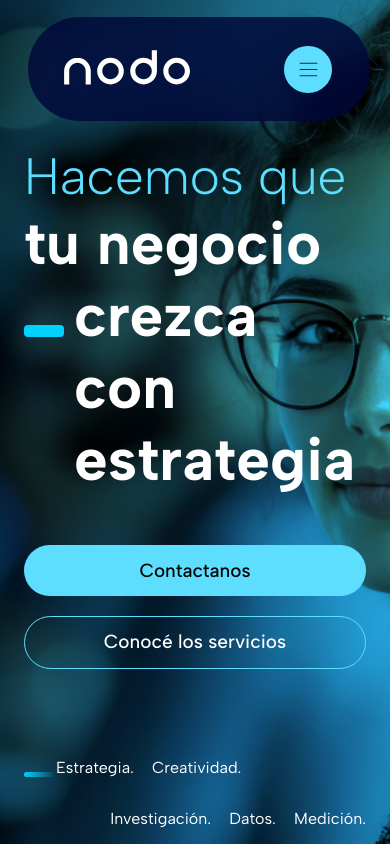
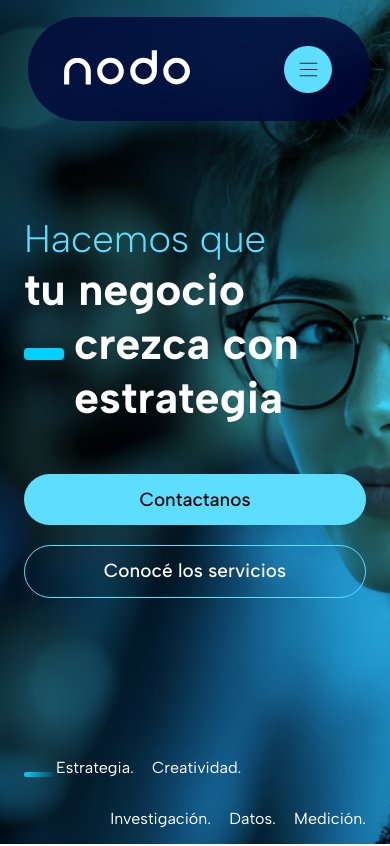
Before and after one commit to matisj993/Nodo-test, a Next.js app: page / in a window 390 px wide. Shown: the top 846 px of the page. Built offline with nearby package versions, Linux system fonts and the light colour scheme.

Commit message:
Fix text in Hero banner

```diff
--- a/src/components/BannerComponent/BannerComponent.module.scss
+++ b/src/components/BannerComponent/BannerComponent.module.scss
@@ -144,7 +144,7 @@
     font-size: 3.22044rem;
   }
   @media screen and (max-width: 768px) {
-    font-size: 3.19606rem;
+    font-size: 2.4rem;
   }
 }
 
@@ -160,7 +160,7 @@
   }
 
   @media (max-width: 768px) {
-   font-size: 3.76706rem;
+   font-size: 2.8rem;
   }
 }
 .subtitleBefore {
@@ -180,7 +180,7 @@
   @media screen and (max-width: 768px) {
     align-items: start;
     gap: 10px;
-   font-size: 3.76706rem;
+   font-size: 2.8rem;
   }
 
   &::before {
@@ -192,7 +192,7 @@
     flex-shrink: 0;
     margin-bottom: 1.5rem;
     @media screen and (max-width: 768px) {
-      margin-top: 2.9rem;
+      margin-top: 2rem;
       margin-bottom: 0;
     }
   }
```
